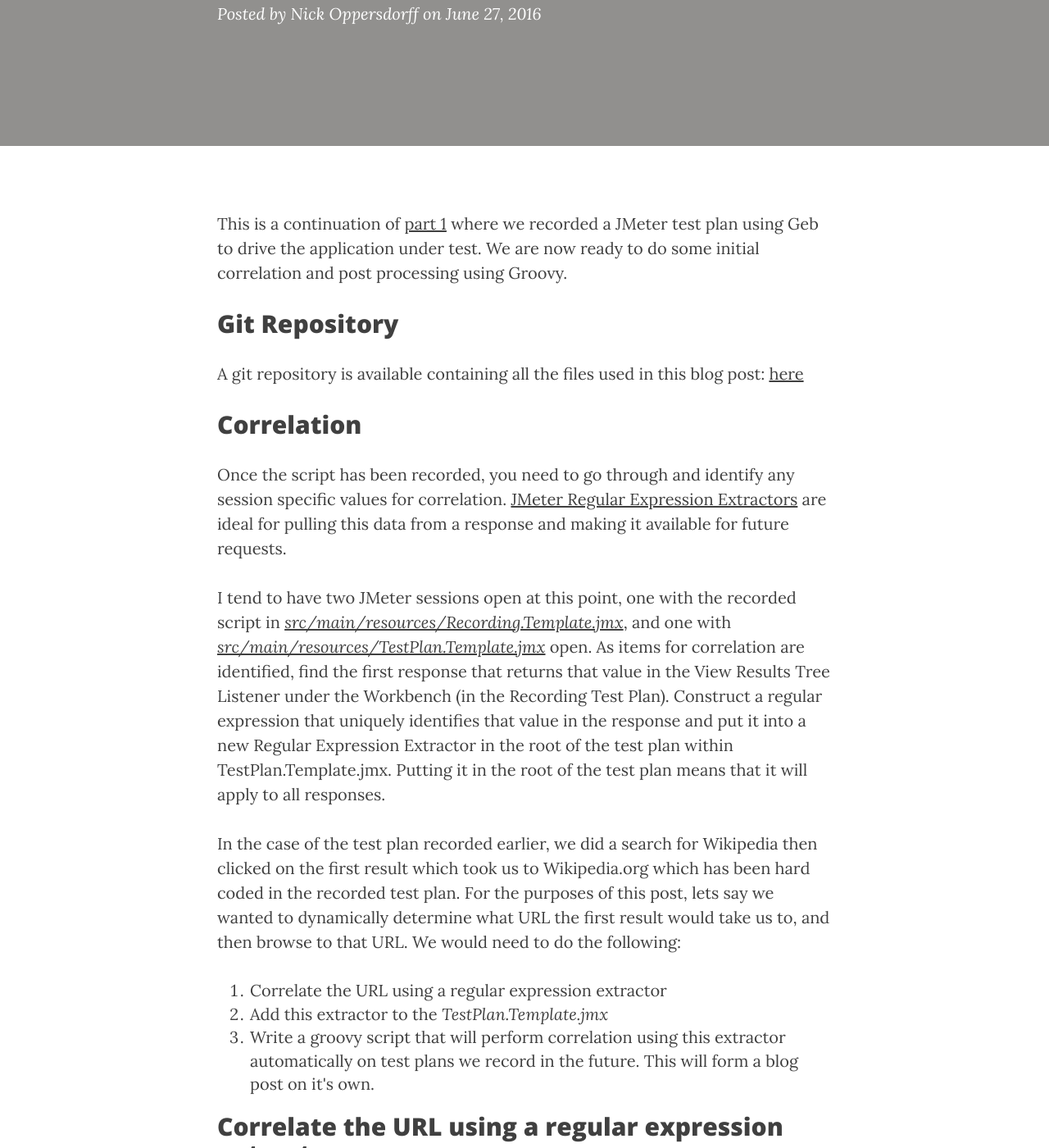
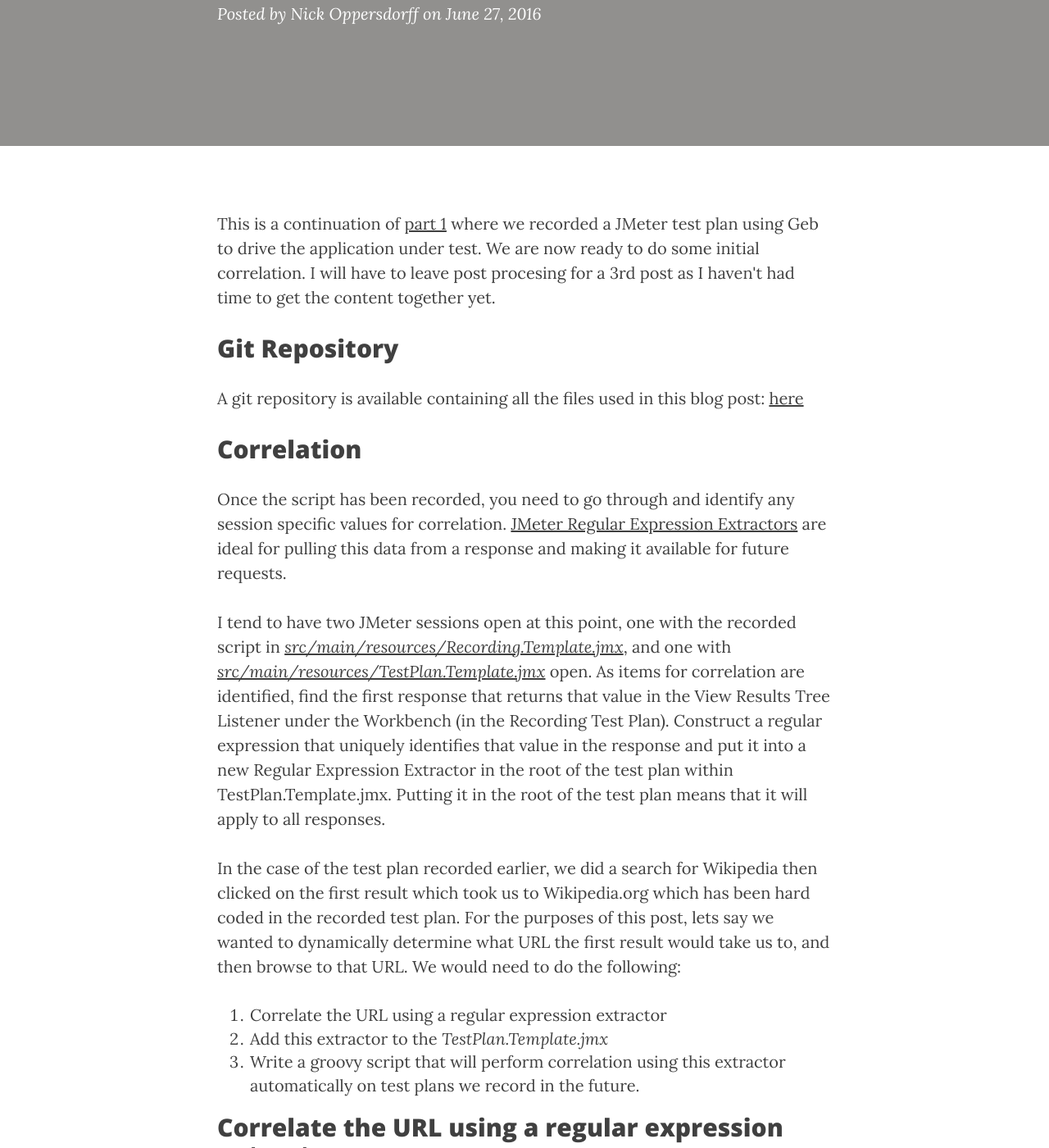
Before and after one commit to testworx/testworx.github.io, a Jekyll site: the page built from _posts/2016-06-27-dynamic-generation-of-jmeter-scripts-pt2.markdown, in a window 1280 px wide and 1400 px high, scrolled down 358 px. Shown: the whole window at 82% size. Built offline with Jekyll 4.4.1, drawn with Linux system fonts in a browser that asks for light colours; nearby versions of some CDN libraries.

Commit message:
Minor updates made to JMeter posts 1 and 2

```diff
--- a/_posts/2016-06-01-dynamic-generation-of-jmeter-scripts-pt1.markdown
+++ b/_posts/2016-06-01-dynamic-generation-of-jmeter-scripts-pt1.markdown
@@ -32,7 +32,7 @@ header-img: "img/post-bg-02.jpg"
     <li>Run the following command:  <i>gradlew jmGui -Precord</i> - jmeter should now be open.</li>
     <li>Navigate to the Workbench.</li>
     <li>Select HTTP(S) Test Script Recorder and click Start.
-    <img src="/assets/img/jmeter_test_plans/proxy_recorder.png" style="width:650px" /></li></li>
+    <img src="/assets/img/jmeter_test_plans/proxy_recorder.png" style="width:650px" /></li>
     <li>Click Ok on the Root CA Certificate popup<br>
     <img src="/assets/img/jmeter_test_plans/ca_cert_popup.png" style="width:580px" /></li>
     <li>You are now ready to start recording traffic from an automated test.</li>
--- a/_posts/2016-06-27-dynamic-generation-of-jmeter-scripts-pt2.markdown
+++ b/_posts/2016-06-27-dynamic-generation-of-jmeter-scripts-pt2.markdown
@@ -7,7 +7,7 @@ author:     "Nick Oppersdorff"
 header-img: "img/post-bg-02.jpg"
 ---
 
-<p>This is a continuation of <a href="{% post_url 2016-06-01-dynamic-generation-of-jmeter-scripts-pt1 %}">part 1</a> where we recorded a JMeter test plan using Geb to drive the application under test.  We are now ready to do some initial correlation and post processing using Groovy.</p>
+<p>This is a continuation of <a href="{% post_url 2016-06-01-dynamic-generation-of-jmeter-scripts-pt1 %}">part 1</a> where we recorded a JMeter test plan using Geb to drive the application under test.  We are now ready to do some initial correlation.  I will have to leave post procesing for a 3rd post as I haven't had time to get the content together yet.</p>
 
 <h2>Git Repository</h2>
 <p>A git repository is available containing all the files used in this blog post:  <a href="https://github.com/testworx/jmeter-test-plan-generator">here</a></p>
@@ -21,7 +21,7 @@ header-img: "img/post-bg-02.jpg"
 <ol>
   <li>Correlate the URL using a regular expression extractor</li>
   <li>Add this extractor to the <a href="https://github.com/testworx/jmeter-test-plan-generator/blob/master/src/main/resources/TestPlan.Template.jmx"><i>TestPlan.Template.jmx</i></a></li>
-  <li>Write a groovy script that will perform correlation using this extractor automatically on test plans we record in the future.  This will form a blog post on it's own.</li>
+  <li>Write a groovy script that will perform correlation using this extractor automatically on test plans we record in the future.</li>
 </ol>
 
 <h2>Correlate the URL using a regular expression extractor.</h2>
```
